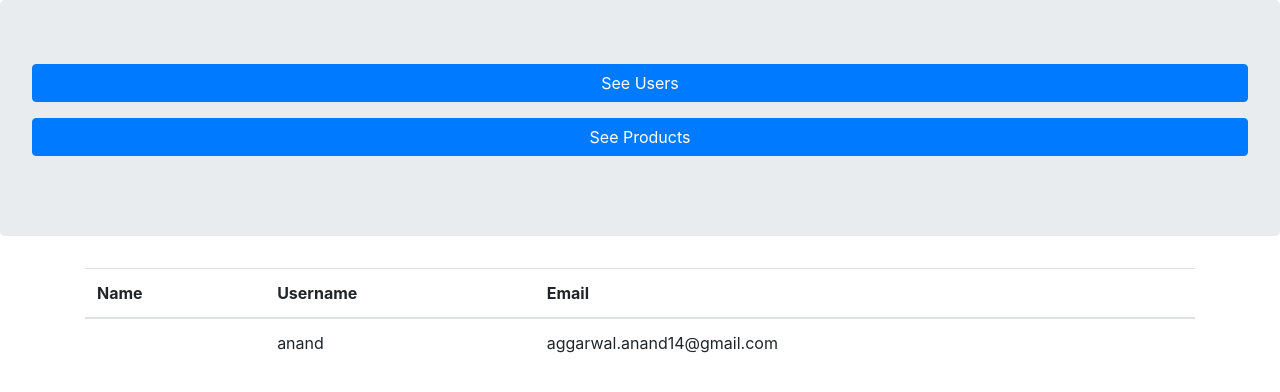
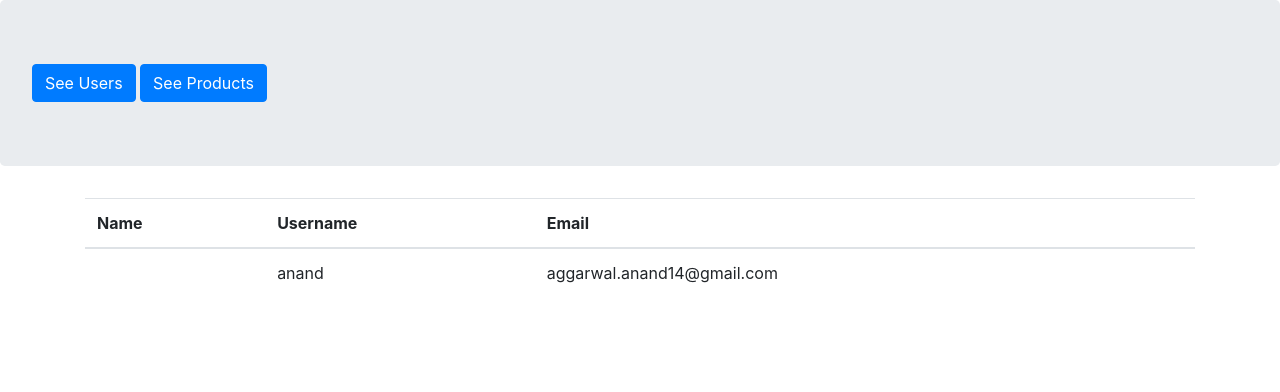
Before and after one commit to anandagr21/flask_assignment, a Flask app: page /seeUsers in a window 1280 px wide. Shown: the top 392 px of the page. Run offline with Flask 2, Linux system fonts and the light colour scheme; data comes from the database, SQL or seed files in the repository; both versions use the stored data as it was after the commit; some libraries are stand-ins or nearby versions.

Commit message:
Initial Commit

```diff
--- a/templates/admin.html
+++ b/templates/admin.html
@@ -30,16 +30,13 @@
   </head>
   <body>
     <div class="jumbotron">
-      <p class="lead">
-        <a class="btn btn-primary btn-block" href="/seeUsers" role="button"
-          >See Users</a
-        >
-      </p>
-      <p class="lead">
-        <a class="btn btn-primary btn-block" href="/seeProducts" role="button"
-          >See Products</a
-        >
-      </p>
+      <a class="btn btn-primary" href="/seeUsers" role="button"
+        >See Users</a>
+
+
+      <a class="btn btn-primary" href="/seeProducts" role="button"
+        >See Products</a>
+
     </div>
 
     <div class="container">
```
Also changed, not shown: database.db, 1 other file.
